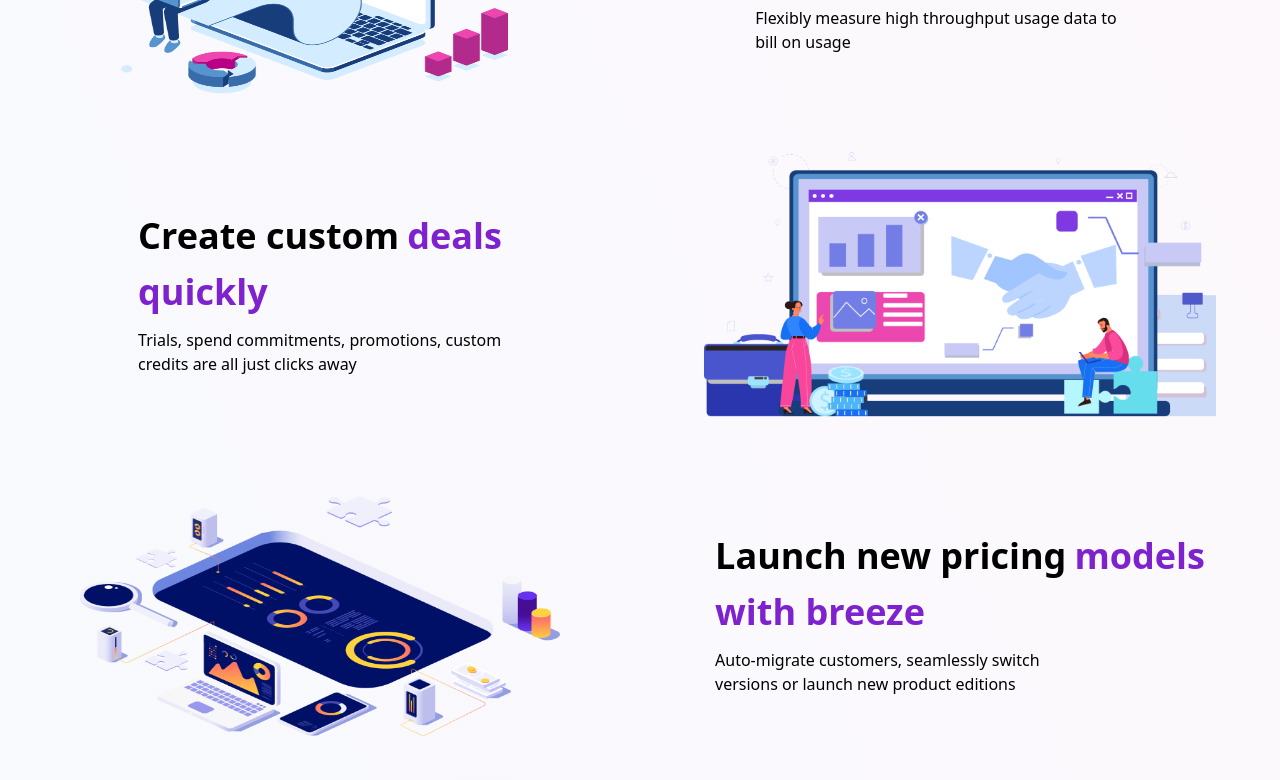
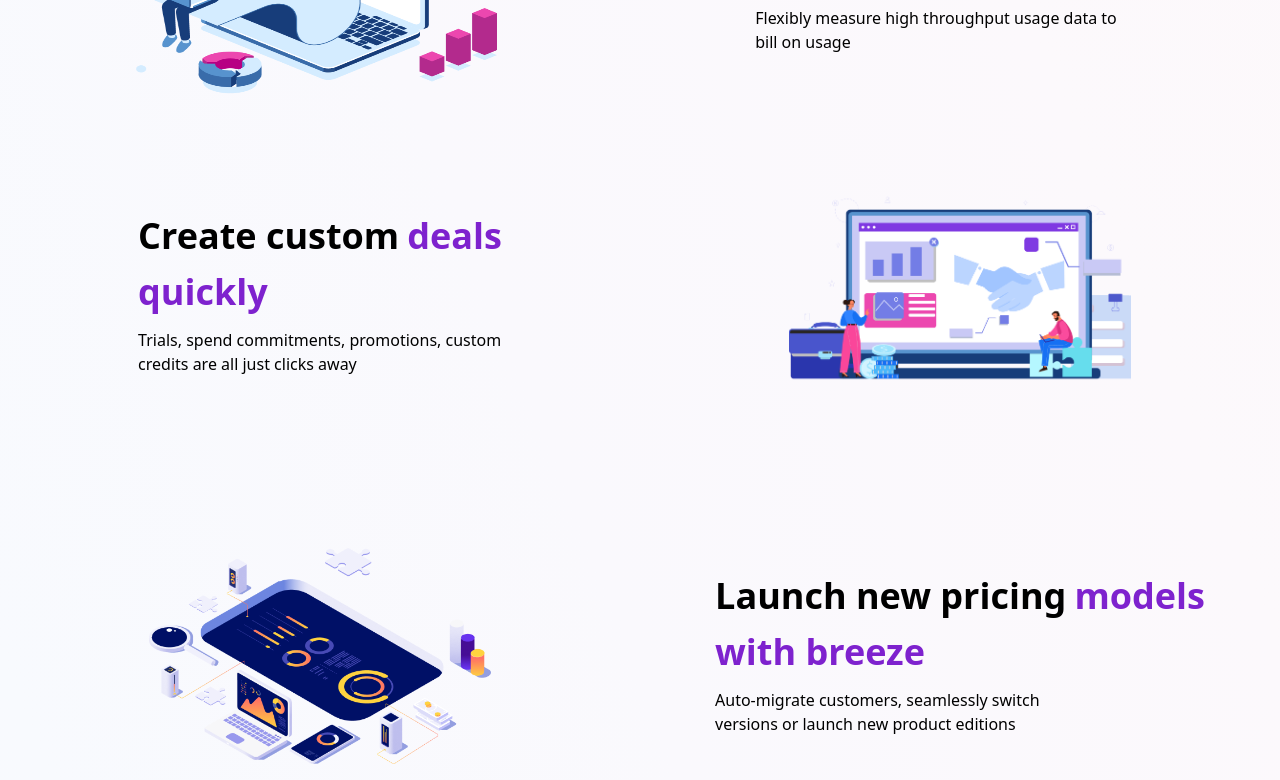
Before and after one commit to Teshie/modScaleFrontend, a React (Create React App) app: page / in a window 1280 px wide. Shown: the part 960-1740 px from the top of the page. Built offline with nearby package versions, Linux system fonts and the light colour scheme.

Commit message:
position fix

```diff
--- a/src/components/Deals.js
+++ b/src/components/Deals.js
@@ -18,8 +18,8 @@ const Deals = () => {
               all just clicks away
             </p>
           </div>
-          <div className="object-cover  w-[32rem] h-[20rem]">
-            <img className="w-full h-full" src={deals} alt="logo" />
+          <div className="flex justify-center items-center object-cover  w-[32rem] h-[20rem]">
+            <img className="w-2/3" src={deals} alt="logo" />
           </div>{" "}
         </div>
       </div>
--- a/src/components/Monetize.js
+++ b/src/components/Monetize.js
@@ -40,7 +40,7 @@ const Monetize = () => {
         <div className="flex flex-col justify-center items-center space-y-6 w-full">
           <div className="grid  place-items-center xs:grid-cols-1 sm:grid-cols-1 md:grid-cols-1 lg:grid-cols-2 xl:grid-cols-2  w-full">
             {" "}
-            <div className="object-cover  w-[30rem] h-[15rem]">
+            <div className="object-cover  w-[28rem] h-[15rem]">
               <img className="w-full h-full" src={monetise} alt="logo" />
             </div>{" "}
             <div className="flex flex-col space-y-4">
--- a/src/components/PricingModel.js
+++ b/src/components/PricingModel.js
@@ -7,8 +7,8 @@ const PricingModel = () => {
       <div className="flex flex-col justify-center items-center space-y-6 w-full">
         <div className="grid  place-items-center xs:grid-cols-1 sm:grid-cols-1 md:grid-cols-1 lg:grid-cols-2 xl:grid-cols-2  w-full">
           {" "}
-          <div className="object-cover  w-[30rem] h-[15rem]">
-            <img className="w-full h-full" src={pricingModel} alt="logo" />
+          <div className="flex justify-center items-center object-cover  w-[32rem] h-[20rem]">
+            <img className="w-2/3" src={pricingModel} alt="logo" />
           </div>{" "}
           <div className="flex flex-col space-y-4">
             <div className="text-4xl font-bold flex space-x-2">
```
